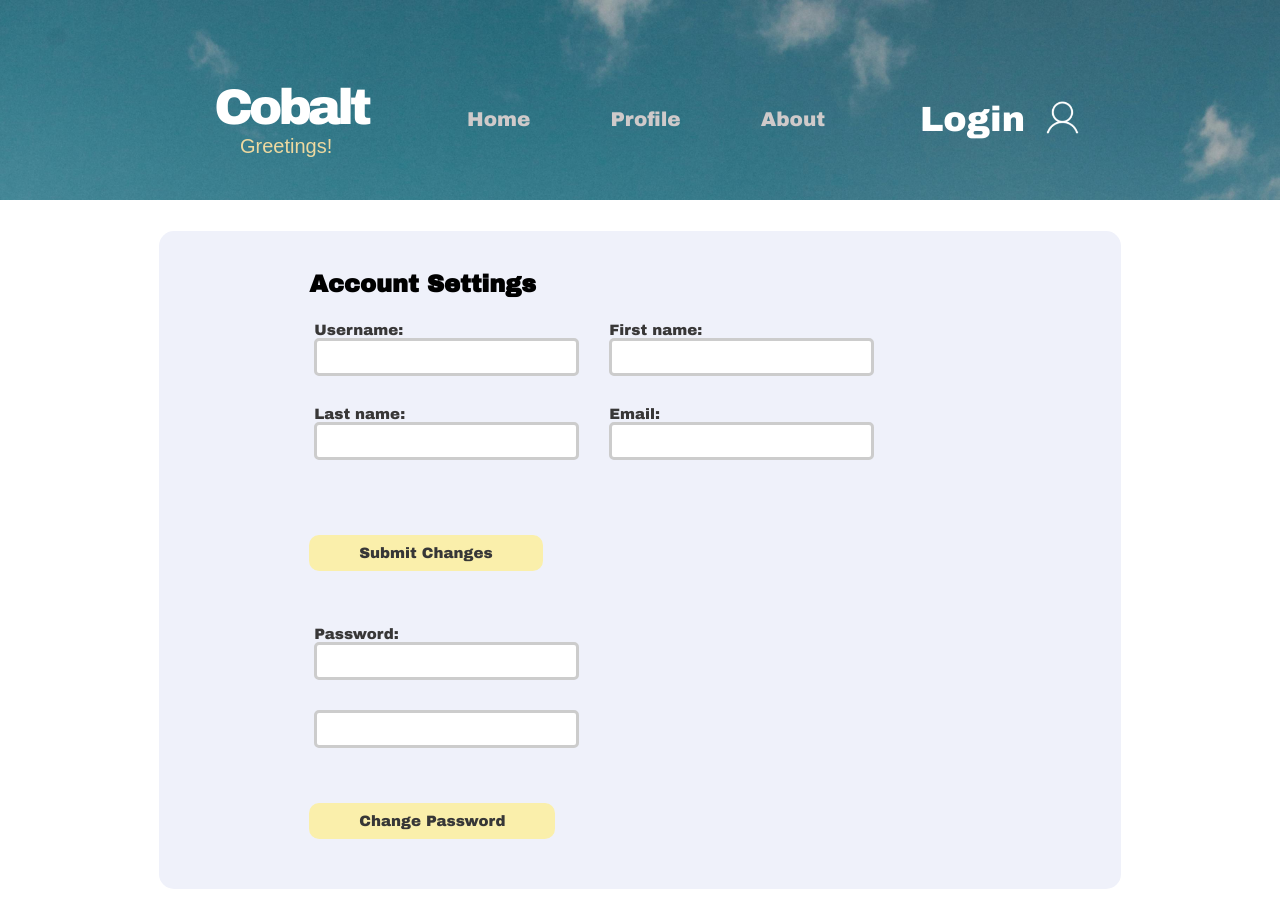
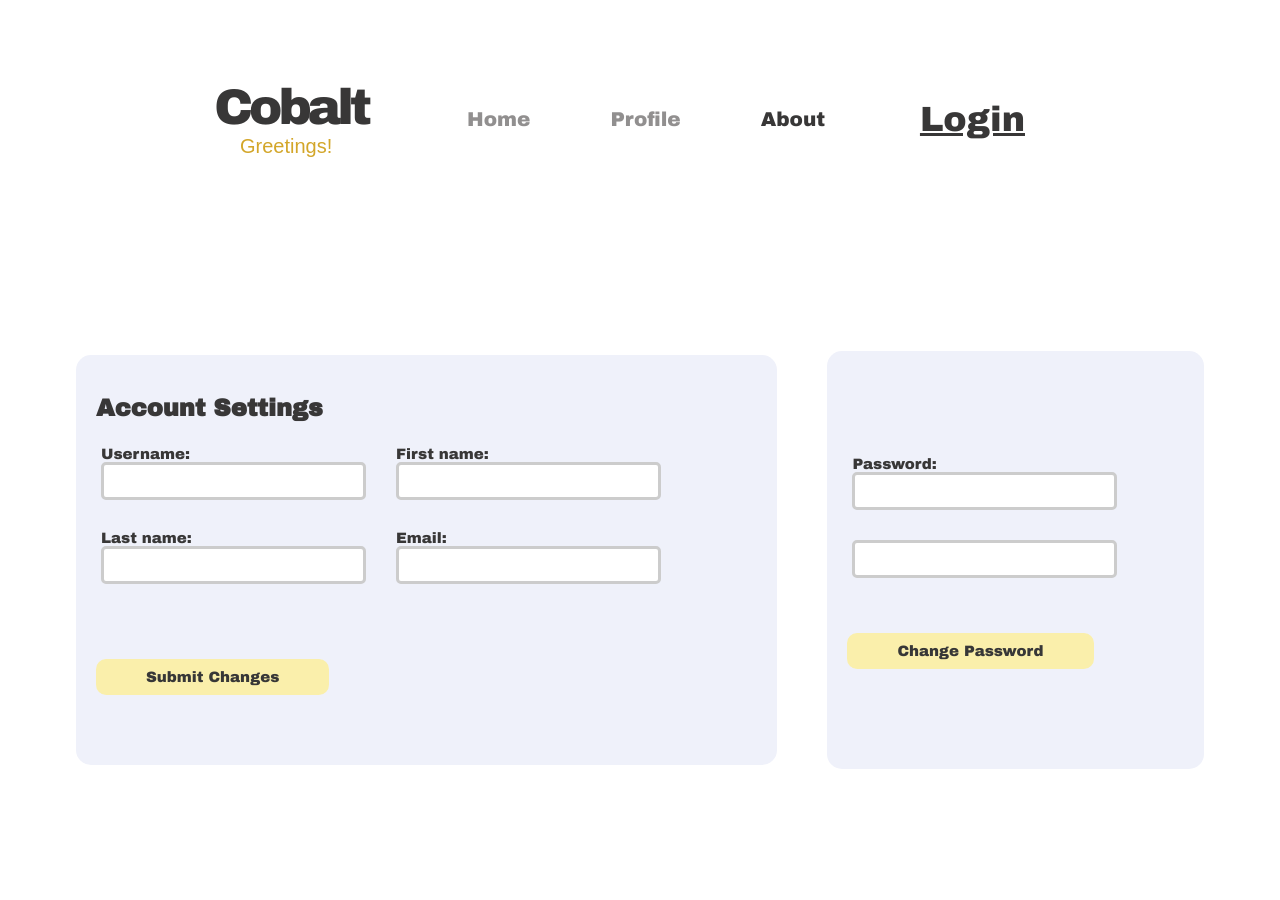
Before and after one commit to ramisdeadd/contextual-alt_text, a FastAPI app: template src/templates/pages/profile.html in a window 1280 px wide. Run offline with FastAPI, Linux system fonts and the light colour scheme; the template is opened without the code that fills it, so the values that code supplies are empty.

Commit message:
minorprofile changes

```diff
--- a/src/static/styles.css
+++ b/src/static/styles.css
@@ -53,6 +53,12 @@ body{
     transition: transform .3s ease-in-out, color .3s ease-in-out;
 }
 
+.wspacer2 a{
+    color: #918f8f;
+    text-decoration: none;
+    transition: transform .3s ease-in-out, color .3s ease-in-out;
+}
+
 .wspacer {
     transition: transform .3s ease-in-out, color .3s ease-in-out;
     color: #cfcaca;
@@ -96,17 +102,35 @@ body{
     letter-spacing: 0px;
 }
 
-.login, .signup{
+.wspacer2 {
+    margin-right: 40px;
+    margin-left: 40px;
+    font-size: 20px;
+    letter-spacing: 0px;
+}
+
+.login, .signup, .login2 a{
     letter-spacing: 0px;
     font-size: 35px;
     padding: 10px 10px 10px;
     margin-right: 10px;
 }
 
+
 .login{
     transition: transform .5s ease-in-out, color .5s ease-in-out;
 }
+
+.login2 a{
+    color: #383737;
+    transition: transform .5s ease-in-out, color .5s ease-in-out;
+}
 .login:hover{
+    transform: scale(1.1);
+    color:rgb(245, 191, 91);
+}
+
+.login2 a:hover{
     transform: scale(1.1);
     color:rgb(245, 191, 91);
 }
@@ -139,10 +163,11 @@ body{
 }
 
 .bg2 {
-    background: url(../../static/images/bg5.jpg) no-repeat;
+    /* background: url(../../static/images/bg5.jpg) no-repeat; */
     background-size: cover;
     height: 200px;
     position:relative;
+    color: #383737;
 }
 
 @keyframes slideTopDown {
@@ -402,7 +427,9 @@ body{
     cursor: pointer;
 
 }
-
+.acctset h2{
+    color: #383737;
+}
 
 .alt-button:hover {
     transform: scale(1.1);
@@ -448,6 +475,8 @@ body{
     flex-direction: row;
     color: #aaaaaa;
     font-size: 13px;
+
+    margin-left: 10px;
 }
 
 
@@ -458,6 +487,8 @@ body{
     flex-direction: row;
     color: #aaaaaa;
     font-size: 13px;
+
+    margin-left: 10px;
 }
 
 .results {
@@ -577,6 +608,11 @@ body{
     border: 3px solid #ccc;
 }
 
+.password-editor{
+    display: flex;
+    align-items: center;
+    justify-items: center;
+}
 .logpass {
     display: flex;
     flex-direction: column;
@@ -717,6 +753,17 @@ body{
     align-items: center;
 }
 
+.greet2 span{
+    margin-left: 40px;
+    margin-right: 50px;
+    color: #d3a629;
+    font-family: sans-serif;
+    font-size: 20px;
+
+    display: flex;
+    justify-content: center;
+    align-items: center;
+}
 .hsub2 {
     display: flex;
     flex-direction: row;
@@ -791,7 +838,7 @@ body{
     display: flex;
     justify-content: center;
     align-items: center;
-    flex-direction: column;
+    flex-direction: row;
     background-size: cover;
     background-attachment: fixed;
     height: 600px;
@@ -829,7 +876,16 @@ body{
 
 .whitebg {
     background-color: rgb(239, 241, 250);
-    padding: 20px 150px 50px;
+    padding: 20px 20px 20px;
+    border-radius: 10px;
+    margin: 120px 0px 0px;
+    border-radius: 15px;
+    margin-right: 50px;
+}
+
+.whitebg2 {
+    background-color: rgb(239, 241, 250);
+    padding: 100px 20px 100px;
     border-radius: 10px;
     margin: 120px 0px 0px;
     border-radius: 15px;
--- a/src/templates/pages/profile.html
+++ b/src/templates/pages/profile.html
@@ -6,7 +6,7 @@
         <div class="titlecont">
             <div class="cobalt">Cobalt</div>
             <div class="hsub3">
-                <div class="greet">
+                <div class="greet2">
                     {% if user %}
                         <span>Hi {{first_name_display}}</span>
                     {% else %}
@@ -16,15 +16,15 @@
             </div>
         </div>
         <div class="hgroup1">
-            <div class="wspacer">
+            <div class="wspacer2">
                 <a href="/">Home</a>
             </div>
 
-            <div class="wspacer">
+            <div class="wspacer2">
                 <a>Profile</a>
             </div>
 
-            <div class="wspacer">
+            <div class="wspacer2">
                 {% if user %}
                     <a href="auth/dashboard">Dashboard</a>
                 {% else %}
@@ -37,11 +37,11 @@
 
             <div class="hsub2">
                 {% if user and user.username %}
-                <div class="login">
+                <div class="login2">
                     <a href="auth/logout">Logout</a>
                 </div>
                 {% else %}
-                <div class="login">
+                <div class="login2">
                     <a href="auth/login">Login</a>
                 </div>
                 {% endif %}
@@ -56,7 +56,10 @@
 <div class="main-profile">
         <div class="whitebg">
             <div class="profile-editor">
+                <div class="acctset">
                     <h2>Account Settings</h2>
+                </div>
+
                 <!-- <h2 id="profile-username">{{user.username}}</h2> -->
                 <form id="profile-form" name="user-profile" method="POST">
                     <div class="groupa">
@@ -134,7 +137,9 @@
 
                 </form>
             </div>
+        </div>
 
+        <div class="whitebg2">
             <div class="password-editor">
 
                 <form id="password-form" name="password-profile" method="POST">
@@ -175,7 +180,9 @@
 
                 </form>
             </div>
+
         </div>
+
 
 </div>
 
```
Lines whose indentation alone changed are shown as unchanged.
